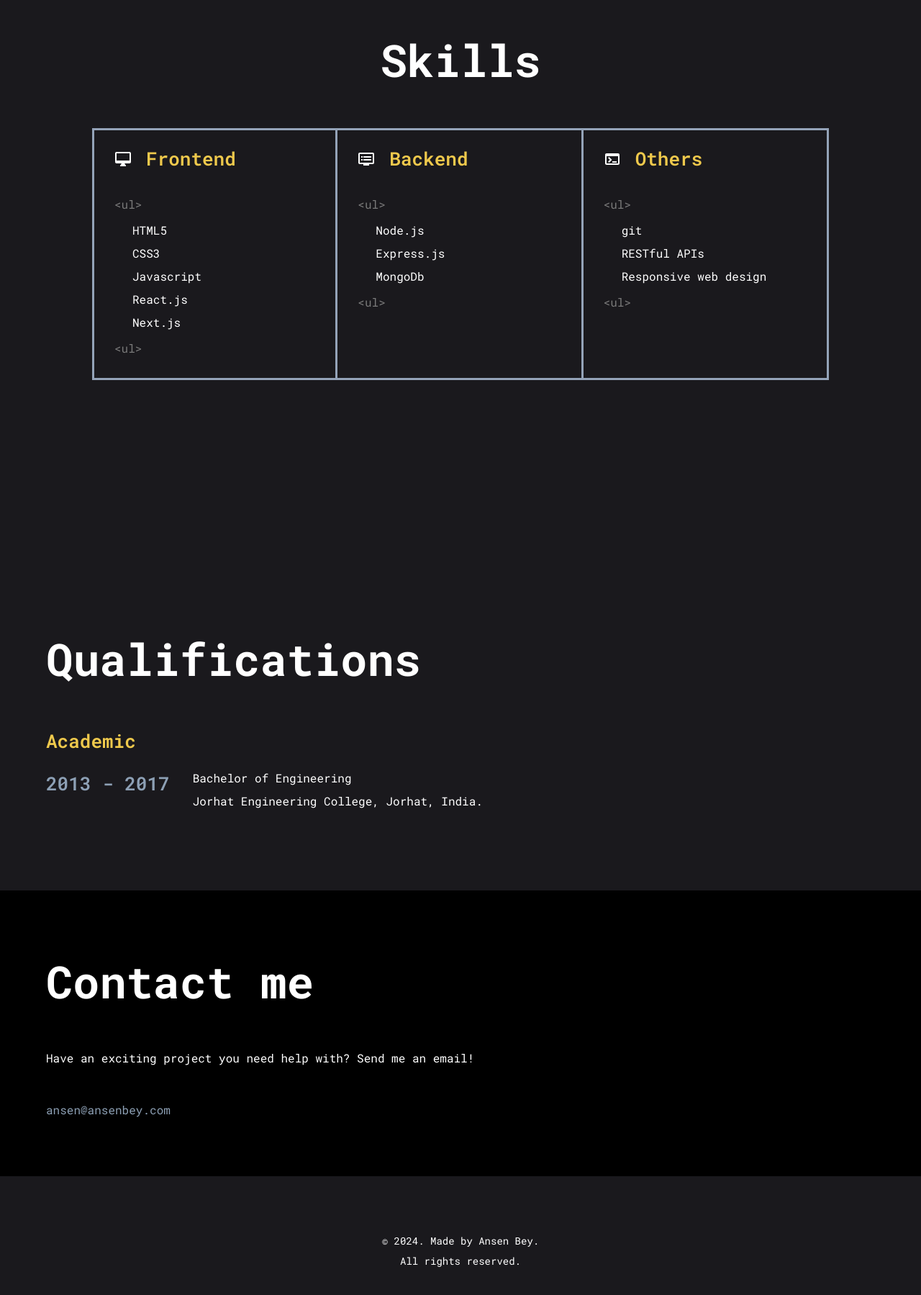
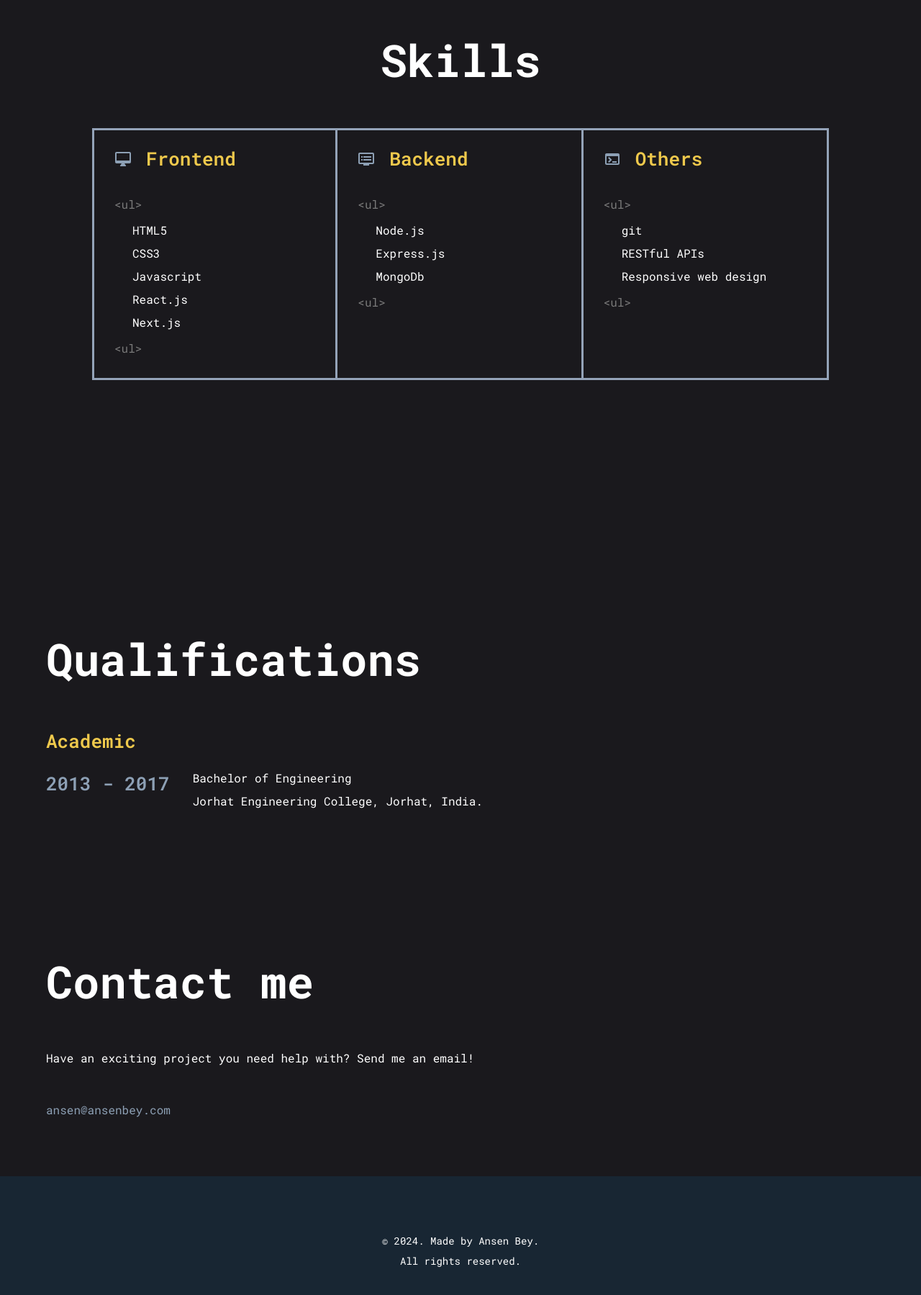
Before and after one commit to ansen01-svg/portfolio, a Next.js app: page / in a window 1280 px wide. Shown: the part 1643-3442 px from the top of the page at 72% size. Built offline with nearby package versions, Linux system fonts and the light colour scheme.

Commit message:
applied some fixes

```diff
--- a/package.json
+++ b/package.json
@@ -11,7 +11,6 @@
   "dependencies": {
     "@emotion/react": "^11.11.4",
     "@emotion/styled": "^11.11.5",
-    "@fontsource/roboto-mono": "^5.0.18",
     "@mui/icons-material": "^5.15.20",
     "@mui/material": "^5.15.20",
     "next": "14.2.4",
--- a/src/app/components/about_section/about_section.js
+++ b/src/app/components/about_section/about_section.js
@@ -1,7 +1,7 @@
 export default function AboutSection() {
   return (
     <div id="about" className="w-full min-h-screen">
-      <div className="w-full h-full px-7 py-20 flex flex-col items-start justify-start gap-12 lg:px-16">
+      <div className="w-full h-full px-7  flex flex-col items-start justify-start gap-12 md:py-20 lg:px-16">
         <h1 className="text-sectionTitleSmall font-bold lg:text-sectionTitleLarge">
           About
         </h1>
--- a/src/app/components/contact_section/contact_section.js
+++ b/src/app/components/contact_section/contact_section.js
@@ -1,6 +1,6 @@
 export default function ContactSection() {
   return (
-    <div id="about" className="w-full bg-black">
+    <div id="contact" className="w-full">
       <div className="w-full h-full px-7 py-20 flex flex-col items-start justify-start gap-12 lg:px-16">
         <h1 className="text-sectionTitleSmall font-bold lg:text-sectionTitleLarge">
           Contact me
--- a/src/app/components/footer/footer.js
+++ b/src/app/components/footer/footer.js
@@ -1,6 +1,6 @@
 export default function Footer() {
   return (
-    <div className="w-full bg-primary py-20 text-primary text-sm flex flex-col items-center justify-center gap-2">
+    <div className="w-full bg-purple py-20 text-primary text-sm flex flex-col items-center justify-center gap-2">
       <p>&copy; 2024. Made by Ansen Bey.</p>
       <p>All rights reserved.</p>
     </div>
--- a/src/app/components/header/header.js
+++ b/src/app/components/header/header.js
@@ -1,37 +1,14 @@
 "use client";
 
-import "../../components.css";
-import { useState, useEffect } from "react";
 import { useMediaQuery } from "@mui/material";
 import LogoAndMenuIcon from "./logo_and_menuicon";
 import Nav from "./nav";
 
 export default function Header({ toggleDrawer }) {
-  const [isSticky, setIsSticky] = useState(false);
-
   const desktopScreen = useMediaQuery("(min-width:1024px)");
 
-  // set header to sticky when scrolling down to some height
-  useEffect(() => {
-    const handleScroll = () => {
-      const scrollTop = window.scrollY || document.documentElement.scrollTop;
-
-      if (scrollTop > 500) {
-        setIsSticky(true);
-      }
-    };
-
-    window.addEventListener("scroll", handleScroll);
-
-    return () => {
-      window.removeEventListener("scroll", handleScroll);
-    };
-  }, []);
-
   return (
-    <div
-      className={`w-full px-7 py-2 bg-primary flex items-center justify-start z-50 sticky top-0 left-0`}
-    >
+    <div className="w-full px-7 py-2 bg-primary flex items-center justify-start z-50 sticky top-0 left-0">
       <LogoAndMenuIcon toggleDrawer={toggleDrawer} />
       {desktopScreen && <Nav />}
     </div>
--- a/src/app/components/hero_section/hero_section.js
+++ b/src/app/components/hero_section/hero_section.js
@@ -5,7 +5,7 @@ export default function HeroSection() {
   return (
     <div
       id="home"
-      className="w-full h-[calc(100vh-61px)] flex items-center justify-center"
+      className="w-full h-[calc(100vh-61px)] py-44 flex items-start justify-center md:py-0 md:items-center"
     >
       <div className="uppercase tracking-widest flex flex-col items-center justify-center gap-2">
         <h1 className="text-[46px] font-bold text-center md:text-[10vw]">
--- a/src/app/components/qualifications_section/qualifications_section.js
+++ b/src/app/components/qualifications_section/qualifications_section.js
@@ -2,7 +2,7 @@ import AcademicSection from "./academic_section";
 
 export default function QualificationsSection() {
   return (
-    <div id="qualifications" className="w-full">
+    <div id="qualification" className="w-full">
       <div className="w-full px-7 py-28 flex flex-col items-start justify-center gap-12 lg:px-16">
         <h1 className="text-sectionTitleSmall font-bold lg:text-sectionTitleLarge">
           Qualifications
--- a/src/app/components/skills_section/skills_section.js
+++ b/src/app/components/skills_section/skills_section.js
@@ -21,21 +21,21 @@ export default function SkillsSection() {
         <div className="w-full flex items-center justify-start flex-wrap gap-5 md:gap-0">
           <div className="w-full h-[350px] px-7 py-5 md:w-[50%] lg:w-[calc(100%/3)] border-[2px] border-slate-400 flex flex-col items-center justify-start gap-8 md:border-[3px]">
             <SkillsDisplay
-              icon={<DesktopMacOutlinedIcon />}
+              icon={<DesktopMacOutlinedIcon sx={{ color: "#8da0b5" }} />}
               heading={"Frontend"}
               data={frontEndSkills}
             />
           </div>
           <div className="w-full h-[350px] px-7 py-5 md:w-[50%] lg:w-[calc(100%/3)] border-[2px] border-slate-400 flex flex-col items-center justify-start gap-8 md:border-[3px] md:border-l-0">
             <SkillsDisplay
-              icon={<DvrOutlinedIcon />}
+              icon={<DvrOutlinedIcon sx={{ color: "#8da0b5" }} />}
               heading={"Backend"}
               data={backEndSkills}
             />
           </div>
           <div className="w-full h-[350px] px-7 py-5 md:w-[50%] lg:w-[calc(100%/3)] border-[2px] border-slate-400 flex flex-col items-center justify-start gap-8 md:border-[3px] md:border-t-0 lg:md:border-l-0 lg:md:border-t-[3px]">
             <SkillsDisplay
-              icon={<TerminalOutlinedIcon />}
+              icon={<TerminalOutlinedIcon sx={{ color: "#8da0b5" }} />}
               heading={"Others"}
               data={otherSkills}
             />
--- a/tailwind.config.js
+++ b/tailwind.config.js
@@ -10,6 +10,8 @@ module.exports = {
       backgroundColor: {
         primary: "#1a191d",
         secondary: "rgba(136, 136, 136, .05)",
+        purple: "#182633",
+        purpleLight: "#1E2E3D",
       },
       colors: {
         primary: "#fff",
@@ -20,7 +22,7 @@ module.exports = {
         palePurple: "#8da0b5",
       },
       fontSize: {
-        sectionTitleSmall: "52px",
+        sectionTitleSmall: "40px",
         sectionTitleLarge: "62px",
         sectionSubTitleSmall: "26px",
         sectionSubTitleLarge: "30px",
```
Also changed, not shown: 1 other file (tests, documents, lock files or other folders).
